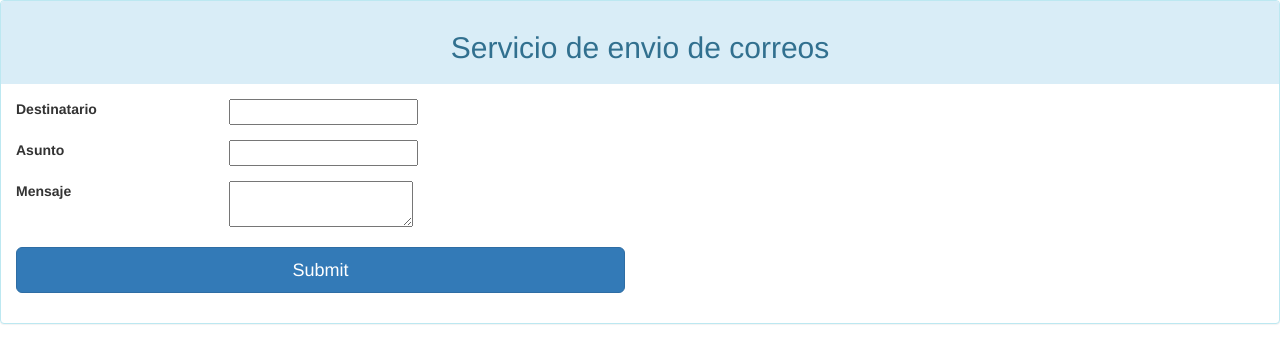
After one commit to jennymaiden/IntranetRedes, a PHP site: page /Modulos/emails.php in a window 1280 px wide. The commit adds this page. Shown: the top 363 px of the page. Run offline with PHP 8.4, Linux system fonts and the light colour scheme.

Commit message:
Ajustes de controlador de envio email

```diff
--- a/Controlador/ServicioCorreo.php
+++ b/Controlador/ServicioCorreo.php
@@ -10,7 +10,7 @@ $cabeceras = 'From: carolina.vc.94@hotmail.es' . "\r\n" .
 
 echo "Correo: "+mail($para, $titulo, $mensaje, $cabeceras);*/
 
-ini_set( 'display_errors', 1 );
+/*ini_set( 'display_errors', 1 );
    error_reporting( E_ALL );
    $from = "test@hostinger-tutorials.com";
    $to = "test@gmail.com";
@@ -18,7 +18,8 @@ ini_set( 'display_errors', 1 );
    $message = "PHP mail works just fine";
    $headers = "From:" . $from;
    mail($to,$subject,$message, $headers);
-   echo "The email message was sent.";
+   echo "The email message was sent.";*/
 
 echo "<br>Correo enviado";
+header("Location: ../Modulos/emails.php?result=true");
 ?>
--- /dev/null
+++ b/Modulos/emails.php
@@ -0,0 +1,54 @@
+<!DOCTYPE html>
+<html>
+<head>
+	<meta charset="utf-8">
+	<meta http-equiv="X-UA-Compatible" content="IE=edge">
+	<title>Envio de correos</title>
+	<link rel="stylesheet" href="https://maxcdn.bootstrapcdn.com/bootstrap/3.3.7/css/bootstrap.min.css">
+</head>
+<body>
+	<div class="panel-group">
+		<div class="panel panel-info">
+			<div class="panel-heading" align="center"><h2>Servicio de envio de correos</h2></div>
+  	      	<div class="panel-body">
+
+  	      		<form action="../Controlador/ServicioCorreo.php" method="POST" accept-charset="utf-8">
+  	      			<div class="form-group row">
+					    <label for="destinatario" class="col-sm-2 col-form-label">Destinatario</label>
+					    <div class="col-sm-10">
+					      <input type="text"  class="form-control-plaintext" id="destinatario" name="destino" value="" required>
+					    </div>
+					</div>
+					<div class="form-group row">
+					    <label for="asunto" class="col-sm-2 col-form-label">Asunto</label>
+					    <div class="col-sm-10">
+					      <input type="text"  class="form-control-plaintext" id="asunto" name="asunto" value="" required>
+					    </div>
+					</div>
+					<div class="form-group row">
+					    <label for="mensaje" class="col-sm-2 col-form-label">Mensaje</label>
+					    <div class="col-sm-10">
+					      <textarea  name="mensaje" placeholder="Leave your message here ...." required >
+
+					      </textarea>
+					    </div>
+					</div>
+					<div class="form-group row">
+
+					    <div class="col-sm-6">
+					      <input type="submit" class="btn btn-primary btn-lg btn-block" name="Enviar">
+					    </div>
+					</div>
+
+  	      		</form>
+  	      		<?php
+  	      			if (isset($_GET['result'])){
+  	      				echo "Hola el resultado es:....".$_GET['result'];
+  	      			}
+  	      		?>
+  	      	</div>
+		</div>
+
+	</div>
+</body>
+</html>
--- a/Utilidades/acciones.js
+++ b/Utilidades/acciones.js
@@ -71,7 +71,7 @@ function navegacionMenu(tema){
 
 function navegacionPagina(tema, subtema){
 	//var ruta = tema+"/"+tema+".html"+"#"+subtema;
-	var ruta = tema+"/"+subtema+".html";
+	var ruta = tema+"/"+subtema+".php";
 	if(tema =="index"){
 		ruta = "portada.html"
 	}
--- a/portada.html
+++ b/portada.html
@@ -8,10 +8,10 @@
   <body>
     <div class="panel-group">
 
-  		<div class="panel panel-warning" >
+  		<div class="panel panel-info" >
   	      <div class="panel-heading" align="center"><h2>Pagina Principal</h2></div>
   	      <div class="panel-body">
-
+            <h2>Bienvenidos a la pagina de intranet de colfondos</h2>
 
           </div>
   	    </div>
```
Also changed, not shown: Modulos/archivos.php (added, +12 -0 lines), Utilidades/estilos.css (+5 -5 lines), configuracion.json (added, +8 -0 lines), index.php (+3 -6 lines).
